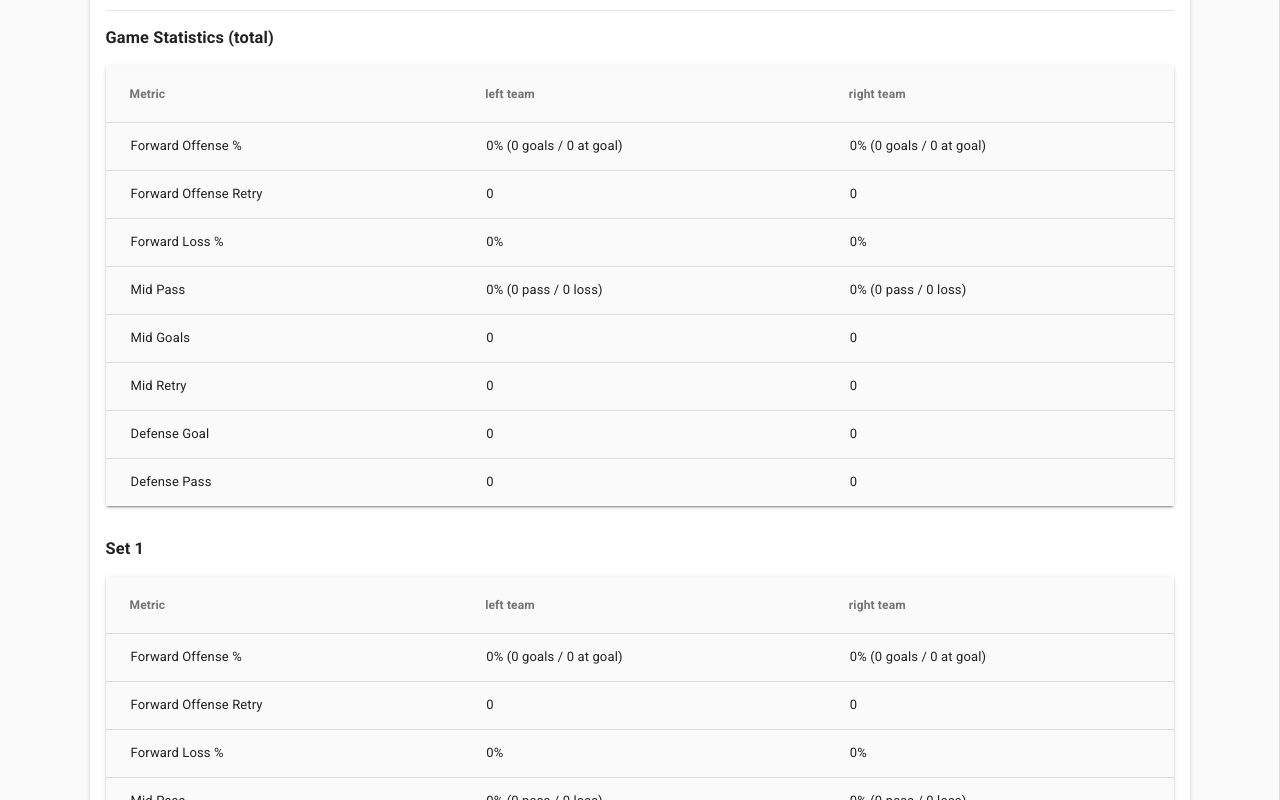
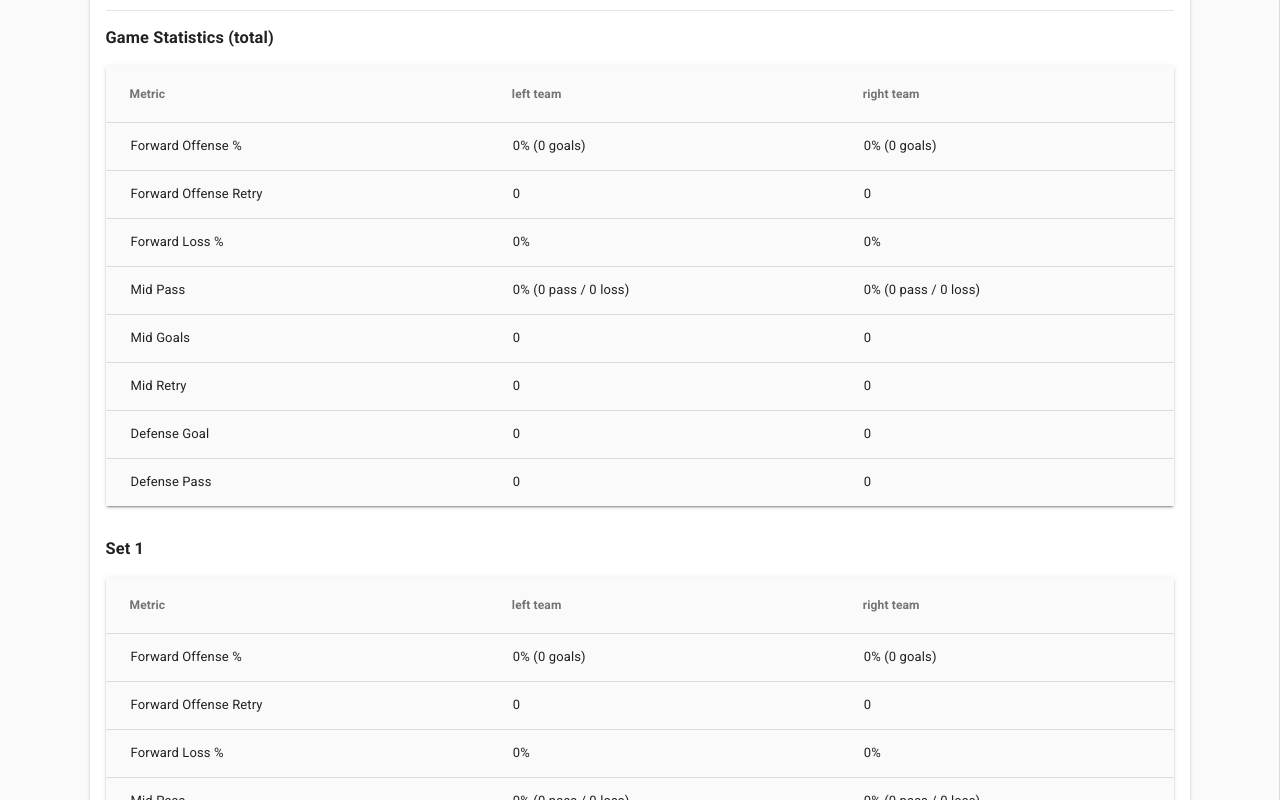
Before and after one commit to kickertech/fcl, a Vue app: page /clicker in a window 1280 px wide. Shown: the part 1200-2000 px from the top of the page. Built offline with nearby package versions, Linux system fonts and the light colour scheme.

Commit message:
fix: hide "at goal", reorder heatmap
Signed-off-by: Moritz Johner <beller.moritz@googlemail.com>

```diff
--- a/src/components/GameMetrics.vue
+++ b/src/components/GameMetrics.vue
@@ -38,15 +38,15 @@
             >{{ statistics.total.left.bars.offense.goalRate.toFixed(0) }}% ({{
               statistics.total.left.bars.offense.goal
             }}
-            goals / {{ statistics.total.left.bars.offense.atGoal }} at
-            goal)</md-table-cell
+            goals<!-- @remove:at_goal / {{ statistics.total.left.bars.offense.atGoal }} at
+            goal-->)</md-table-cell
           >
           <md-table-cell
             >{{ statistics.total.right.bars.offense.goalRate.toFixed(0) }}% ({{
               statistics.total.right.bars.offense.goal
             }}
-            goals / {{ statistics.total.right.bars.offense.atGoal }} at
-            goal)</md-table-cell
+            goals<!-- @remove:at_goal / {{ statistics.total.right.bars.offense.atGoal }} at
+            goal-->)</md-table-cell
           >
         </md-table-row>
         <md-table-row>
@@ -140,14 +140,14 @@
               >{{ set.left.bars.offense.goalRate.toFixed(0) }}% ({{
                 set.left.bars.offense.goal
               }}
-              goals / {{ set.left.bars.offense.atGoal }} at goal)</md-table-cell
+              goals<!-- @remove:at_goal / {{ set.left.bars.offense.atGoal }} at goal-->)</md-table-cell
             >
             <md-table-cell
               >{{ set.right.bars.offense.goalRate.toFixed(0) }}% ({{
                 set.right.bars.offense.goal
               }}
-              goals / {{ set.right.bars.offense.atGoal }} at
-              goal)</md-table-cell
+              goals<!-- @remove:at_goal / {{ set.right.bars.offense.atGoal }} at
+              goal-->)</md-table-cell
             >
           </md-table-row>
           <md-table-row>
--- a/src/components/SetHeatmap.vue
+++ b/src/components/SetHeatmap.vue
@@ -65,12 +65,13 @@ export default {
       // Labels of row and columns
       const xDimensions = ["DEFENSE", "MID", "OFFENSE"];
       const yDimensions = [
-        "GOAL",
-        "AT_GOAL",
         "LOSS",
+        "TIMEOUT",
         "MID",
         "OFFENSE",
-        "TIMEOUT"
+        // @remove:at_goal
+        //"AT_GOAL",
+        "GOAL"
       ];
 
       // Build X scales and axis:
@@ -98,11 +99,15 @@ export default {
         .domain([1, 10]);
 
       //
-      g.selectAll()
+      const rectg = g
+        .selectAll()
         .data(this.stats, function(d) {
           return d.group + ":" + d.variable;
         })
         .enter()
+        .append("g");
+
+      rectg
         .append("rect")
         .attr("x", function(d) {
           return x(d.group);
@@ -115,6 +120,19 @@ export default {
         .style("fill", function(d) {
           return color(d.value);
         });
+
+      rectg
+        .append("text")
+        .attr("text-anchor", "middle")
+        .attr("alignment-baseline", "middle")
+        .attr("font-size", "9px")
+        .attr("x", function(d) {
+          return x(d.group) + x.bandwidth() / 2;
+        })
+        .attr("y", function(d) {
+          return y(d.variable) + y.bandwidth() / 2;
+        })
+        .text(d => d.value);
 
       this.heatmapChart
         .append("text")
--- a/src/views/Clicker.vue
+++ b/src/views/Clicker.vue
@@ -348,11 +348,18 @@
   }
   &.goal {
     width: 25%;
+    // @remove:at_goal
+    width: 50%;
     @media screen and (max-width: 980px) {
       width: 50%;
+      // @remove:at_goal
+      width: 100%;
     }
   }
+
   &.shot-at-goal {
+    // @remove:at_goal
+    display: none;
     width: 25%;
     @media screen and (max-width: 980px) {
       width: 50%;
@@ -419,7 +426,7 @@ export default {
       disabled: true,
       showSnackbar: false,
       snackbarMsg: "",
-      showEventLog: true,
+      showEventLog: false,
       game: new Game(undefined, "left team", "right team"),
       GAME_EVENTS: GameEvent.EVENTS,
       GameEvent: GameEvent
```
